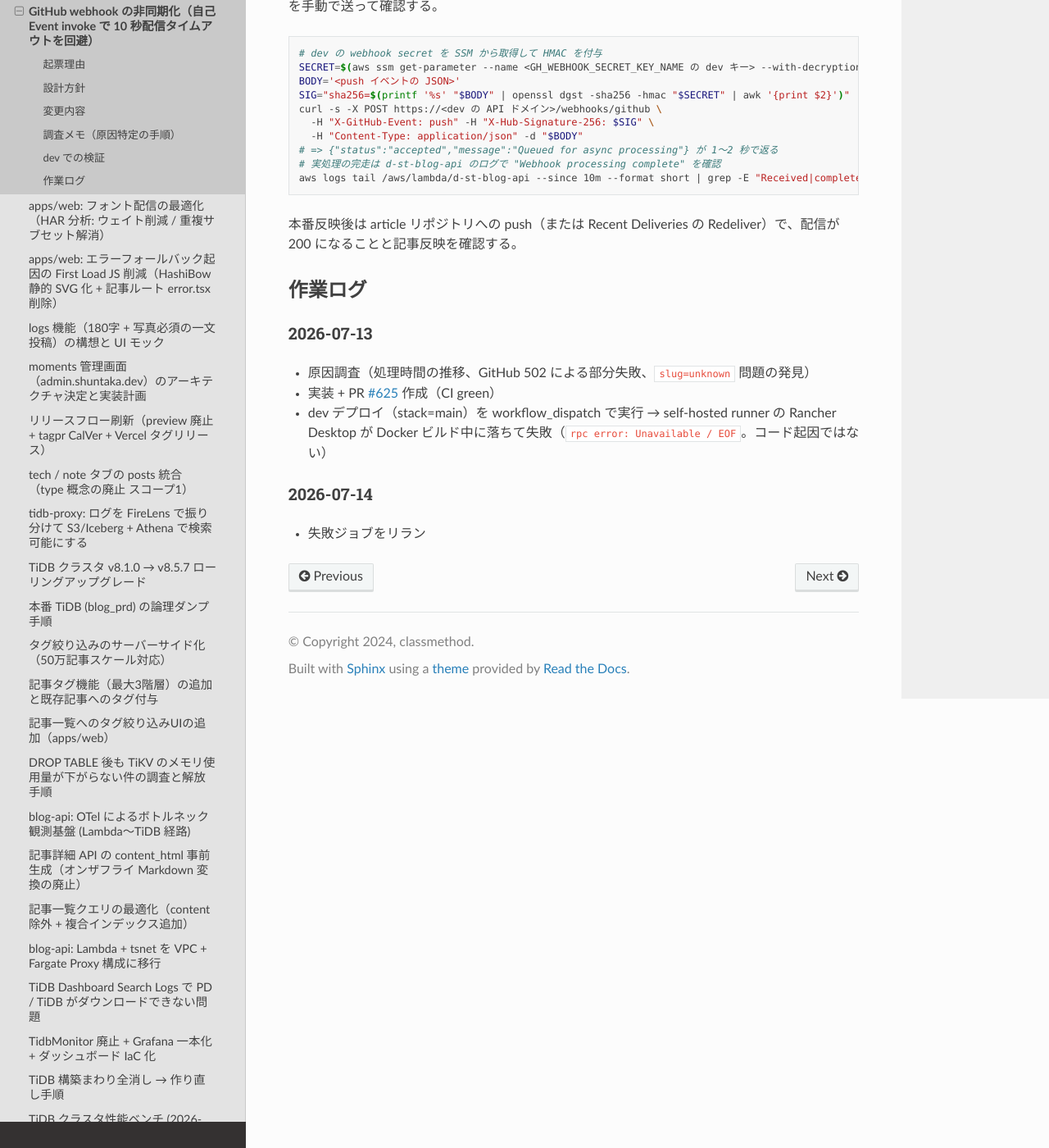
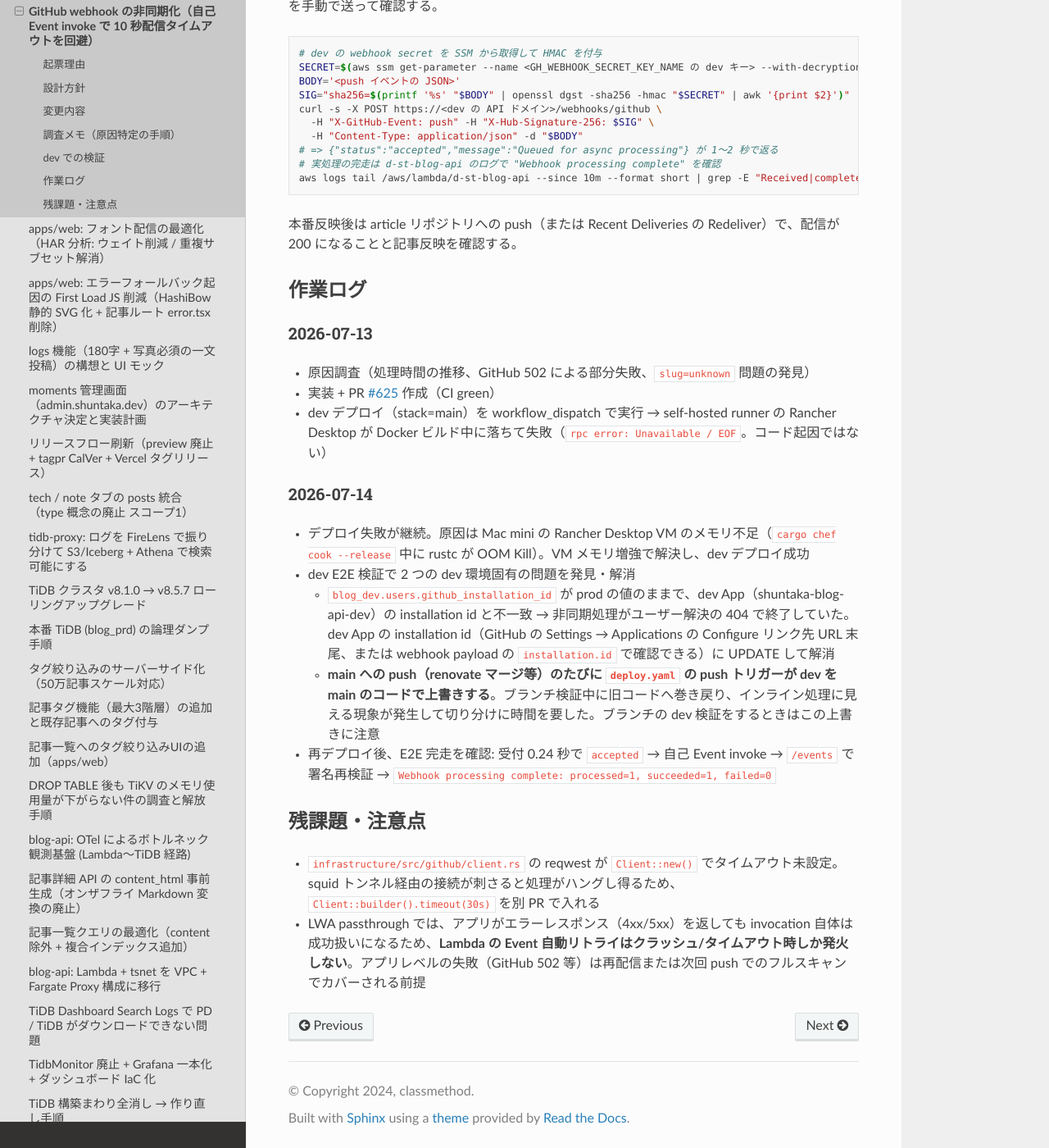
Before and after one commit to shuntaka9576/shuntaka-dev, a Sphinx documentation site: the page built from docs/source/98_tasks/2026-07-13-webhook-async-self-invoke/index.md, in a window 1280 px wide and 1400 px high, scrolled down 2241 px. Shown: the whole window at 82% size. Built offline with Sphinx 7.4.7 and the Read the Docs theme 3.1.0, drawn with Linux system fonts in a browser that asks for light colours; some of the changed text lies outside the part shown.

Commit message:
docs: dev E2E 検証結果と dev 環境の注意点を作業ログに追記

```diff
--- a/cspell.json
+++ b/cspell.json
@@ -270,6 +270,7 @@
     "rocksdb",
     "rsplit",
     "rstest",
+    "rustc",
     "rustls",
     "rustup",
     "ryzen",
--- a/docs/source/98_tasks/2026-07-13-webhook-async-self-invoke/index.md
+++ b/docs/source/98_tasks/2026-07-13-webhook-async-self-invoke/index.md
@@ -2,7 +2,7 @@
 
 - 起票日: 2026-07-13
 - 関連: [PR #625](https://github.com/shuntaka9576/shuntaka-dev/pull/625) / [content_html 事前生成](../2026-07-02-articles-content-html-pregeneration/index.md) / [blog-api の VPC + Fargate Proxy 構成](../2026-06-29-blog-api-tidb-proxy/index.md)
-- ステータス: 実装済み（dev デプロイ・検証中）
+- ステータス: 実装済み（dev で E2E 検証完了、本番リリース待ち）
 
 ## 起票理由
 
@@ -89,4 +89,13 @@ aws logs tail /aws/lambda/d-st-blog-api --since 10m --format short | grep -E "Re
 
 ### 2026-07-14
 
-- 失敗ジョブをリラン
+- デプロイ失敗が継続。原因は Mac mini の Rancher Desktop VM のメモリ不足（`cargo chef cook --release` 中に rustc が OOM Kill）。VM メモリ増強で解決し、dev デプロイ成功
+- dev E2E 検証で 2 つの dev 環境固有の問題を発見・解消
+  - `blog_dev.users.github_installation_id` が prod の値のままで、dev App（shuntaka-blog-api-dev）の installation id と不一致 → 非同期処理がユーザー解決の 404 で終了していた。dev App の installation id（GitHub の Settings → Applications の Configure リンク先 URL 末尾、または webhook payload の `installation.id` で確認できる）に UPDATE して解消
+  - **main への push（renovate マージ等）のたびに `deploy.yaml` の push トリガーが dev を main のコードで上書きする**。ブランチ検証中に旧コードへ巻き戻り、インライン処理に見える現象が発生して切り分けに時間を要した。ブランチの dev 検証をするときはこの上書きに注意
+- 再デプロイ後、E2E 完走を確認: 受付 0.24 秒で `accepted` → 自己 Event invoke → `/events` で署名再検証 → `Webhook processing complete: processed=1, succeeded=1, failed=0`
+
+## 残課題・注意点
+
+- `infrastructure/src/github/client.rs` の reqwest が `Client::new()` でタイムアウト未設定。squid トンネル経由の接続が刺さると処理がハングし得るため、`Client::builder().timeout(30s)` を別 PR で入れる
+- LWA passthrough では、アプリがエラーレスポンス（4xx/5xx）を返しても invocation 自体は成功扱いになるため、**Lambda の Event 自動リトライはクラッシュ/タイムアウト時しか発火しない**。アプリレベルの失敗（GitHub 502 等）は再配信または次回 push でのフルスキャンでカバーされる前提
```
